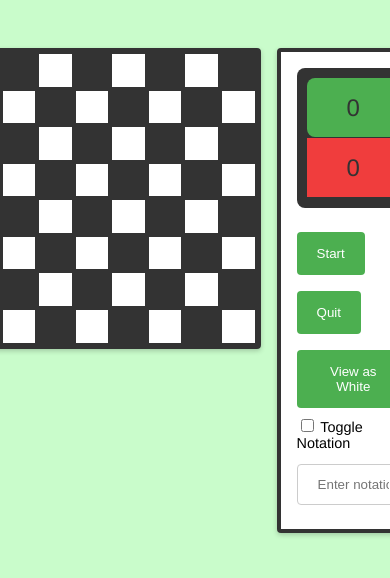
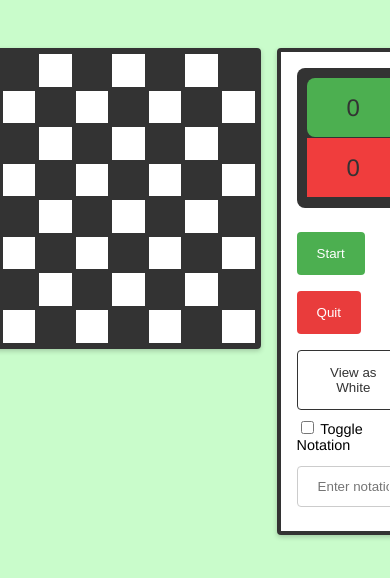
Before and after one commit to myquite/chessNotation, a plain HTML site: page index.html in a window 390 px wide. Both pictures are taken after a click on the button "View as Black". Shown: the top 578 px of the page. Drawn offline with Linux system fonts and the light colour scheme.

Commit message:
Update button colors and add new button styles

```diff
--- a/css/styles.css
+++ b/css/styles.css
@@ -7,8 +7,10 @@
   --menu-bg-color: #f2f2f2;
   --menu-box-shadow-color: rgba(0, 0, 0, 0.2);
   --input-border-color: #ccc;
-  --button-bg-color: #4caf50;
-  --button-hover-bg-color: #38843c;
+  --main-btn-bg-color: #4caf50;
+  --main-btn-bg-hover-color: #38843c;
+  --secondary-btn-bg-color: rgb(233, 60, 60);
+  --secondary-btn-bg-hover-color: rgb(219, 28, 28);
 }
 
 body {
@@ -82,7 +84,6 @@ body {
   box-shadow: 0 0 1rem rgba(0, 0, 0, 0.5);
 }
 
-/* General form styling */
 .menu {
   position: relative;
   width: 75vmin;
@@ -94,7 +95,6 @@ body {
   box-shadow: 0 2px 5px var(--menu-box-shadow-color);
 }
 
-/* Style inputs */
 input[type="text"] {
   width: 100%;
   padding: 12px 20px;
@@ -105,16 +105,14 @@ input[type="text"] {
   box-sizing: border-box;
 }
 
-/* Style labels */
 label {
   font-size: 0.9rem;
   display: block;
   margin-bottom: 5px;
 }
 
-/* General button styling */
 button {
-  background-color: var(--button-bg-color);
+  background-color: var(--main-btn-bg-color);
   color: var(--light-color);
   padding: 14px 20px;
   margin: 8px 0;
@@ -125,7 +123,37 @@ button {
 }
 
 button:hover {
-  background-color: var(--button-hover-bg-color);
+  background-color: var(--main-btn-bg-hover-color);
+}
+
+button#quit-challenge-button {
+  background-color: var(--secondary-btn-bg-color);
+}
+
+button#quit-challenge-button:hover {
+  background-color: var(--secondary-btn-bg-hover-color);
+}
+
+.white {
+  background-color: var(--light-color);
+  color: var(--dark-color);
+  border: 1px solid var(--dark-color);
+}
+
+.white:hover {
+  background-color: var(--dark-color);
+  color: var(--light-color);
+}
+
+.black {
+  background-color: var(--dark-color);
+  color: var(--light-color);
+}
+
+.black:hover {
+  background-color: var(--light-color);
+  border: 1px solid var(--light-color);
+  color: var(--dark-color);
 }
 
 .scoreboard {
--- a/index.html
+++ b/index.html
@@ -23,7 +23,7 @@
           <button id="quit-challenge-button" onclick="quitChallenge()">
             Quit
           </button>
-          <button class="view-button" onclick="toggleView()">
+          <button class="view-button white" onclick="toggleView()">
             View as Black
           </button>
           <label for="toggleNotation">
--- a/js/chessboard.js
+++ b/js/chessboard.js
@@ -66,8 +66,12 @@ function toggleView() {
   const viewButton = document.querySelector(".view-button");
   if (viewButton.textContent === "View as White") {
     viewButton.textContent = "View as Black";
+    viewButton.classList.remove("white");
+    viewButton.classList.add("black");
   } else {
     viewButton.textContent = "View as White";
+    viewButton.classList.remove("black");
+    viewButton.classList.add("white");
   }
   chessboard.classList.toggle("rotated");
   rotateBoard();
```
